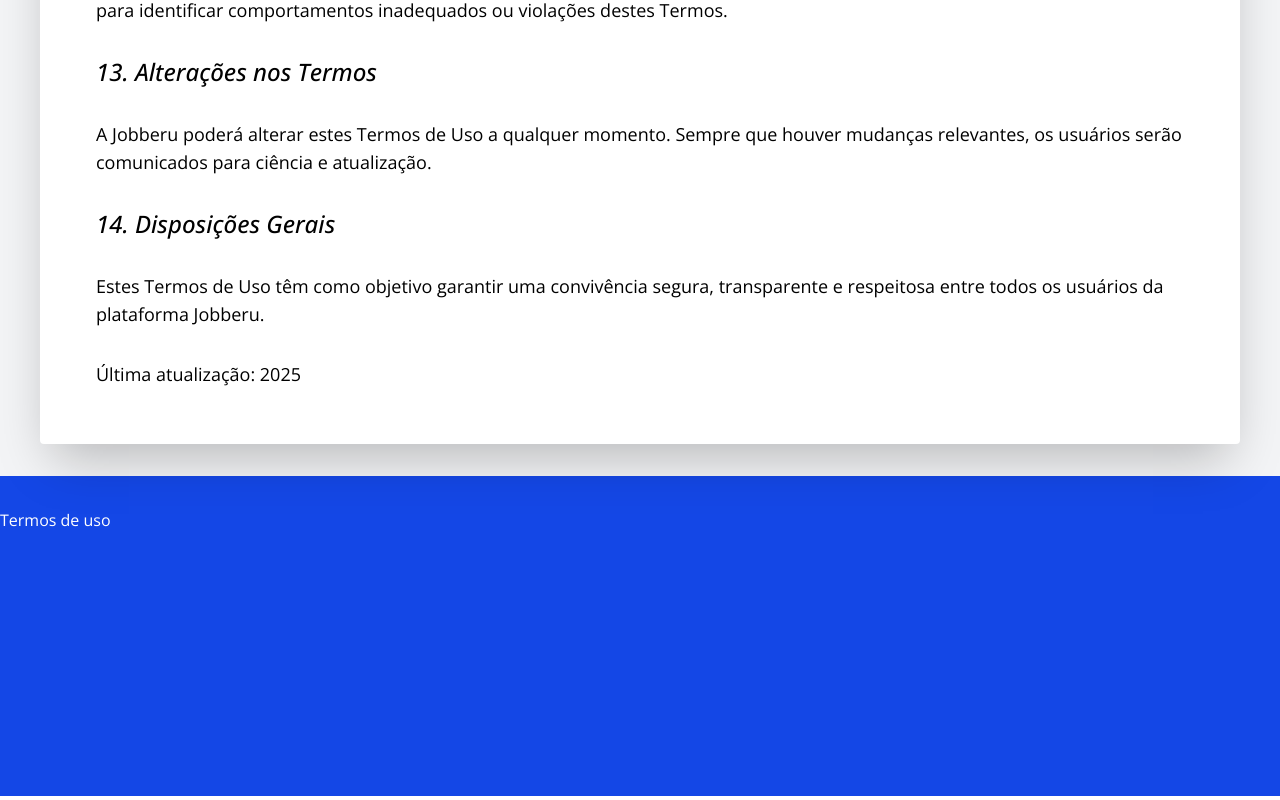
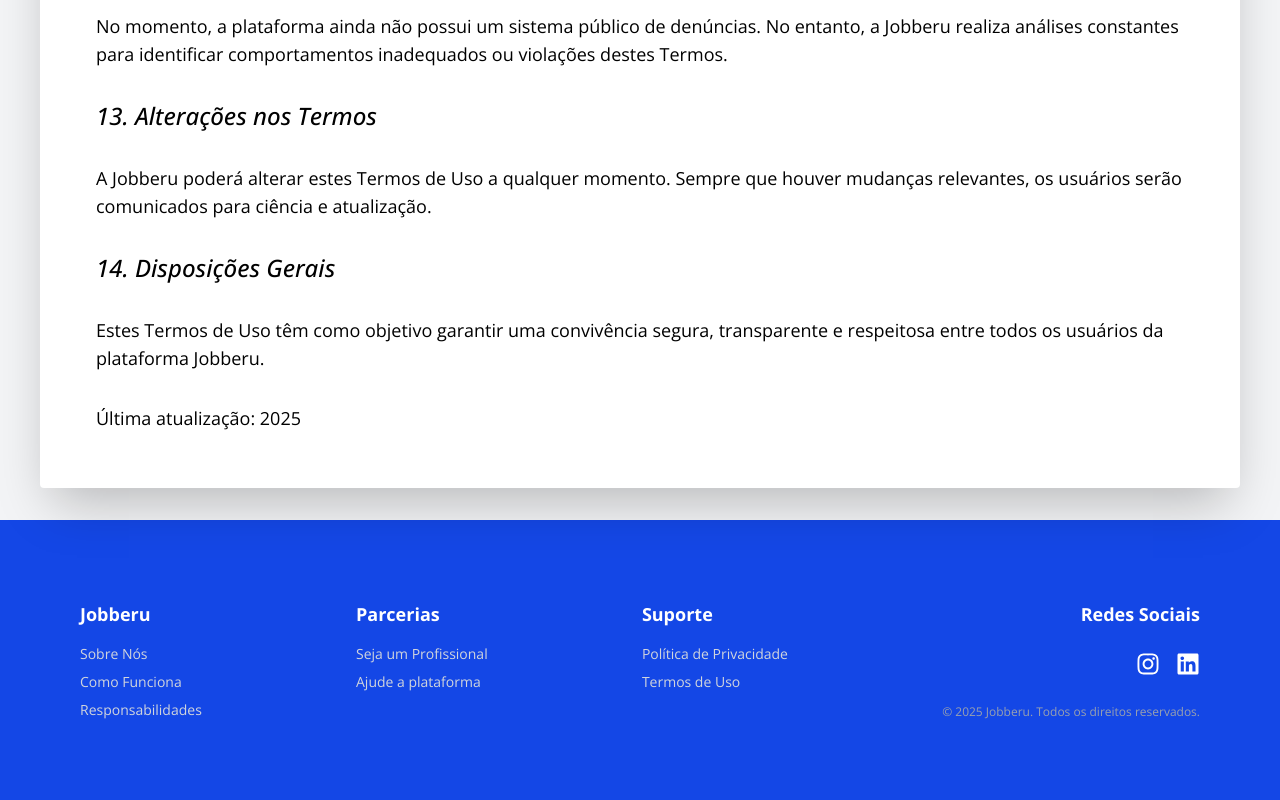
Before and after one commit to lemosdiego/Jobberu.com, a Next.js app: page /terms-of-use in a window 1280 px wide. Shown: the part 2400-3200 px from the top of the page. Built offline with nearby package versions, Linux system fonts and the light colour scheme; a web font is replaced by a local one.

Commit message:
Criação e ajustes de rotas de componentes, e arquivo de css do footer separado

```diff
--- a/src/components/layout/Footer/Footer.js
+++ b/src/components/layout/Footer/Footer.js
@@ -1,9 +1,88 @@
+"use client";
+
 import Link from "next/link";
+import "./Footer.css";
+import { useAuth } from "@/context/AuthContext";
+import { FaInstagram, FaLinkedin } from "react-icons/fa";
 
 export default function Footer() {
+  const { user, isAuthenticated } = useAuth();
+  const currentYear = new Date().getFullYear();
+
   return (
-    <footer className="w-full h-[40vh] bg-blue-700 text-white py-8">
-      <Link href={"/terms-of-use"}>Termos de uso</Link>
+    <footer className="layout-footer">
+      <div className="layout-footer_container">
+        {/* Coluna 1: Institucional */}
+        <div className="footer-column">
+          <h4 className="footer-column-title">Jobberu</h4>
+          <div className="footer-links">
+            <Link href={"/sobre-nos"} className="footer-link">
+              Sobre Nós
+            </Link>
+            <Link href={"/como-funciona"} className="footer-link">
+              Como Funciona
+            </Link>
+            <Link href={"/responsabilities"} className="footer-link">
+              Responsabilidades
+            </Link>
+          </div>
+        </div>
+
+        {/* Coluna 2: Para Profissionais e Parceiros */}
+        <div className="footer-column">
+          <h4 className="footer-column-title">Parcerias</h4>
+          <div className="footer-links">
+            {/* Só mostra se o usuário não estiver logado, ou se estiver logado e NÃO for prestador */}
+            {(!isAuthenticated || (isAuthenticated && !user?.is_prestador)) && (
+              <Link href={"/be-a-professional"} className="footer-link">
+                Seja um Profissional
+              </Link>
+            )}
+            <Link href={"/contato"} className="footer-link">
+              Ajude a plataforma
+            </Link>
+          </div>
+        </div>
+
+        {/* Coluna 3: Suporte e Legal */}
+        <div className="footer-column">
+          <h4 className="footer-column-title">Suporte</h4>
+          <div className="footer-links">
+            <Link href={"/politica-de-privacidade"} className="footer-link">
+              Política de Privacidade
+            </Link>
+            <Link href={"/terms-of-use"} className="footer-link">
+              Termos de Uso
+            </Link>
+          </div>
+        </div>
+
+        {/* Coluna 4: Social e Copyright */}
+        <div className="footer-column footer-column-right">
+          <h4 className="footer-column-title">Redes Sociais</h4>
+          <div className="footer-social">
+            <a
+              href="https://instagram.com"
+              target="_blank"
+              rel="noopener noreferrer"
+              className="footer-social-icon"
+            >
+              <FaInstagram size={24} />
+            </a>
+            <a
+              href="https://linkedin.com"
+              target="_blank"
+              rel="noopener noreferrer"
+              className="footer-social-icon"
+            >
+              <FaLinkedin size={24} />
+            </a>
+          </div>
+          <div className="footer-copyright">
+            <p>&copy; {currentYear} Jobberu. Todos os direitos reservados.</p>
+          </div>
+        </div>
+      </div>
     </footer>
   );
 }
--- a/src/components/sections/TermsOfUse/TermsOfUse.css
+++ b/src/components/sections/TermsOfUse/TermsOfUse.css
@@ -40,3 +40,6 @@
         font-light
         ml-5;
 }
+.section-termsOfUse_list li {
+  @apply mb-1;
+}
--- a/src/components/sections/TermsOfUse/TermsOfUse.js
+++ b/src/components/sections/TermsOfUse/TermsOfUse.js
@@ -161,6 +161,8 @@
         </p>
 
         <p className="section-termsOfUse_description">
+          {" "}
+          {/* Esta data deve ser atualizada manualmente quando os termos forem revisados */}
           Última atualização: 2025
         </p>
       </div>
```
Also changed, not shown: src/components/sections/SectionProfessional/ProfessionalCard.css (+9 -11 lines), src/components/sections/SectionProfessional/SectionProfessional.css (+4 -4 lines).
